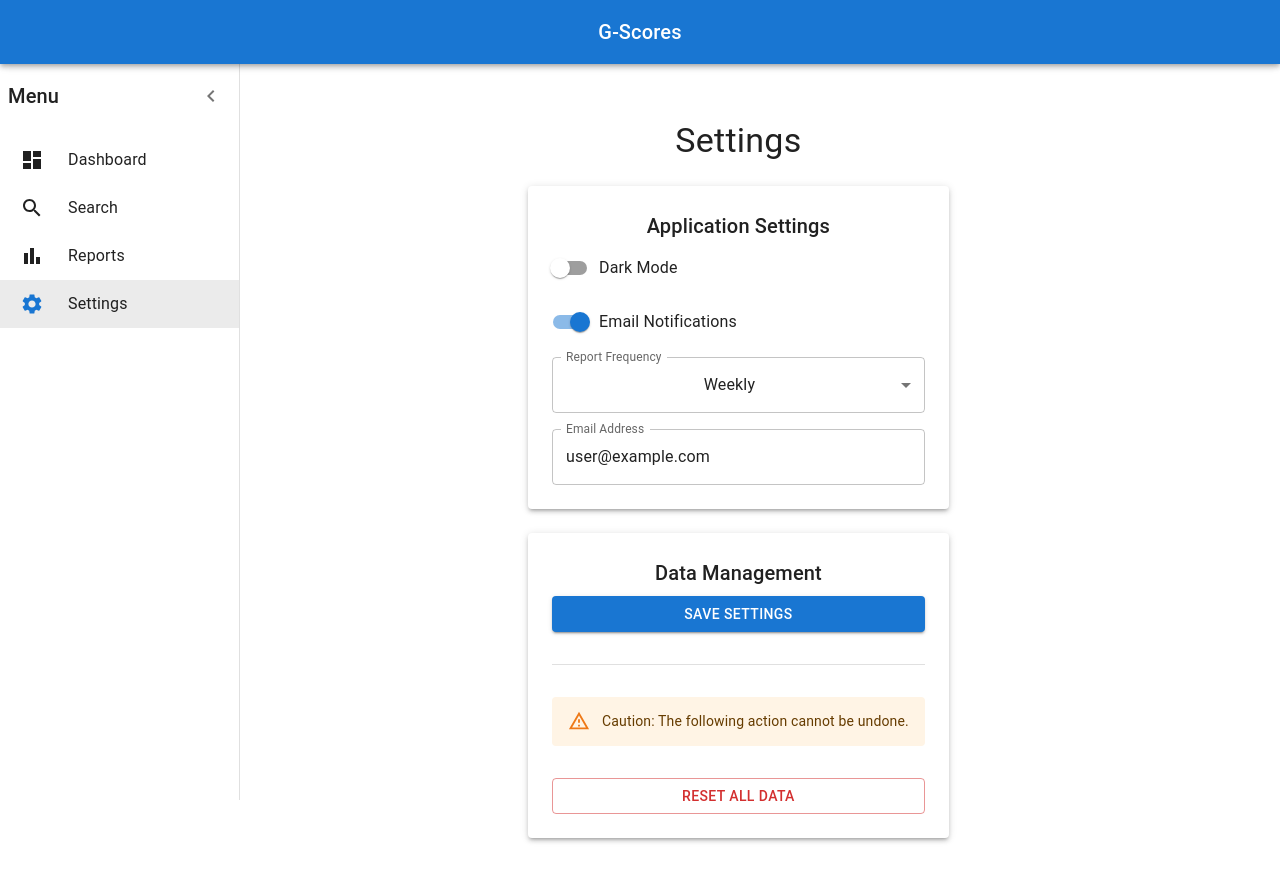
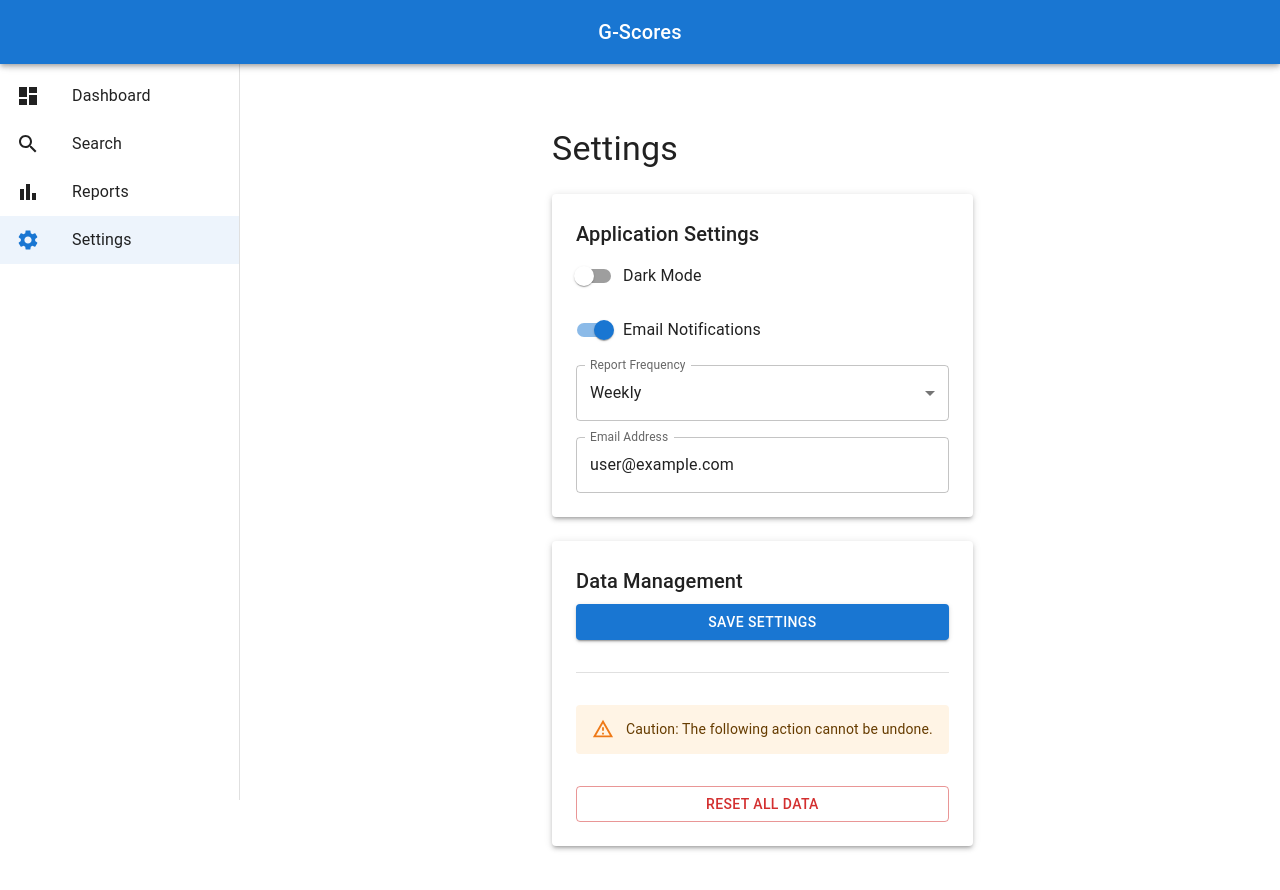
Before and after one commit to hgbaooo/GScore-GO-FE, a React (Vite) app: page /settings in a window 1280 px wide. Shown: the top 890 px of the page. Built offline with nearby package versions, Linux system fonts and the light colour scheme; the HTML template or start-up script is replaced by a standard one.

Commit message:
Remove theme file and add LoadingSpinner component; update Dashboard to use LoadingSpinner for loading state

```diff
--- a/src/App.css
+++ b/src/App.css
@@ -1,53 +1,53 @@
-#root {
-  max-width: 1280px;
-  margin: 0 auto;
-  padding: 2rem;
-  text-align: center;
+body {
+  margin: 0;
+  padding: 0;
+  font-family: -apple-system, BlinkMacSystemFont, "Segoe UI", "Roboto", "Oxygen",
+    "Ubuntu", "Cantarell", "Fira Sans", "Droid Sans", "Helvetica Neue",
+    sans-serif;
+  -webkit-font-smoothing: antialiased;
+  -moz-osx-font-smoothing: grayscale;
 }
 
-.logo {
-  height: 6em;
-  padding: 1.5em;
-  will-change: filter;
-  transition: filter 300ms;
-}
-.logo:hover {
-  filter: drop-shadow(0 0 2em #61dafbaa);
-}
-.logo.react:hover {
-  filter: drop-shadow(0 0 2em #61dafbaa);
+.MuiDrawer-paper {
+  background-color: #f5f5f5;
 }
 
-@keyframes logo-spin {
-  from {
-    transform: rotate(0deg);
-  }
-  to {
-    transform: rotate(360deg);
+.MuiListItemButton-root:hover {
+  background-color: rgba(0, 0, 0, 0.04);
+}
+
+.MuiListItemButton-root.Mui-selected {
+  background-color: rgba(0, 0, 0, 0.08);
+}
+
+.MuiListItemIcon-root {
+  color: rgba(0, 0, 0, 0.54);
+}
+
+.MuiListItemText-primary {
+  font-weight: 500;
+}
+
+.main-content {
+  margin-left: 240px;
+  flex-grow: 1;
+  padding: 16px;
+  display: flex;
+  justify-content: center;
+  align-items: flex-start;
+  min-height: calc(100vh - 64px);
+}
+
+@media (max-width: 900px) {
+  .main-content {
+    margin-left: 0;
+    padding: 16px;
   }
 }
 
-@media (prefers-reduced-motion: no-preference) {
-  a:nth-of-type(2) .logo {
-    animation: logo-spin infinite 20s linear;
-  }
+.table-container {
+  width: 100%;
+  max-width: 1200px;
+  margin: 0 auto;
+  overflow-x: auto;
 }
-
-.card {
-  padding: 2em;
-}
-
-.read-the-docs {
-  color: #888;
-}
-
-@media (max-width: 768px) {
-  .MuiContainer-root {
-    padding-left: 16px;
-    padding-right: 16px;
-  }
-
-  .MuiPaper-root {
-    margin-bottom: 16px;
-  }
-}
--- a/src/App.tsx
+++ b/src/App.tsx
@@ -1,12 +1,18 @@
 import { BrowserRouter as Router } from "react-router-dom";
-import { Box, CssBaseline, AppBar, Typography, Toolbar } from "@mui/material";
+import {
+  Box,
+  CssBaseline,
+  AppBar,
+  Typography,
+  Toolbar,
+  Container,
+} from "@mui/material";
 import Sidebar from "./components/Sidebar";
 import AppRoutes from "./routes";
-import { useState } from "react";
+
+const SIDEBAR_WIDTH = 240;
 
 const App = () => {
-  const [open, setOpen] = useState(true);
-
   return (
     <Router>
       <CssBaseline />
@@ -25,40 +31,38 @@ const App = () => {
           </Toolbar>
         </AppBar>
 
-        <Sidebar open={open} setOpen={setOpen} />
+        <Sidebar />
 
         <Box
           component="main"
           sx={{
             flexGrow: 1,
+            p: 3,
+            width: `calc(100% - ${SIDEBAR_WIDTH}px)`,
+            ml: `${SIDEBAR_WIDTH}px`,
             display: "flex",
             flexDirection: "column",
             alignItems: "center",
-            justifyContent: "center",
-            width: `calc(100% - ${open ? 240 : 60}px)`,
-            marginLeft: `${open ? 240 : 60}px`,
-            transition: (theme) =>
-              theme.transitions.create(["margin", "width"], {
-                easing: theme.transitions.easing.sharp,
-                duration: theme.transitions.duration.leavingScreen,
-              }),
-            mt: "64px",
-            p: 3,
+            minHeight: "100vh",
+            pt: "64px",
+            boxSizing: "border-box",
           }}
         >
-          <Box
+          <Container
+            maxWidth="lg"
             sx={{
-              width: "100%",
-              maxWidth: 1200,
-              textAlign: "center",
+              mt: 4,
+              mb: 4,
               display: "flex",
               flexDirection: "column",
-              alignItems: "center",
-              justifyContent: "center",
+              alignItems: "stretch",
+              width: "100%",
+              boxSizing: "border-box",
+              mx: "auto",
             }}
           >
             <AppRoutes />
-          </Box>
+          </Container>
         </Box>
       </Box>
     </Router>
--- /dev/null
+++ b/src/components/LoadingSpinner.tsx
@@ -0,0 +1,30 @@
+import type React from "react";
+import { Box, CircularProgress, Typography } from "@mui/material";
+
+interface LoadingSpinnerProps {
+  message?: string;
+}
+
+const LoadingSpinner: React.FC<LoadingSpinnerProps> = ({
+  message = "Loading...",
+}) => {
+  return (
+    <Box
+      sx={{
+        display: "flex",
+        flexDirection: "column",
+        alignItems: "center",
+        justifyContent: "center",
+        height: "100%",
+        minHeight: 300,
+      }}
+    >
+      <CircularProgress size={60} thickness={4} />
+      <Typography variant="h6" sx={{ mt: 2 }}>
+        {message}
+      </Typography>
+    </Box>
+  );
+};
+
+export default LoadingSpinner;
--- a/src/components/Sidebar.tsx
+++ b/src/components/Sidebar.tsx
@@ -1,3 +1,4 @@
+import type React from "react";
 import {
   Drawer,
   List,
@@ -5,21 +6,13 @@ import {
   ListItemButton,
   ListItemIcon,
   ListItemText,
-  IconButton,
   Toolbar,
-  Typography,
-  useTheme,
-  useMediaQuery,
+  Box,
 } from "@mui/material";
-import {
-  Dashboard,
-  Search,
-  BarChart,
-  Settings,
-  Menu,
-  ChevronLeft,
-} from "@mui/icons-material";
+import { Dashboard, Search, BarChart, Settings } from "@mui/icons-material";
 import { Link, useLocation } from "react-router-dom";
+
+const SIDEBAR_WIDTH = 240;
 
 const menuItems = [
   { text: "Dashboard", icon: <Dashboard />, path: "/" },
@@ -28,98 +21,42 @@ const menuItems = [
   { text: "Settings", icon: <Settings />, path: "/settings" },
 ];
 
-interface SidebarProps {
-  open: boolean;
-  setOpen: (open: boolean) => void;
-}
-
-const Sidebar: React.FC<SidebarProps> = ({ open, setOpen }) => {
+const Sidebar: React.FC = () => {
   const location = useLocation();
-  const theme = useTheme();
-  const isMobile = useMediaQuery(theme.breakpoints.down("sm"));
-
-  const handleDrawerToggle = () => {
-    setOpen(!open);
-  };
-
-  const drawerWidth = open ? 240 : 60;
 
   return (
     <Drawer
-      variant={isMobile ? "temporary" : "permanent"}
-      open={open}
-      onClose={handleDrawerToggle}
+      variant="permanent"
       sx={{
-        width: drawerWidth,
+        width: SIDEBAR_WIDTH,
         flexShrink: 0,
-        "& .MuiDrawer-paper": {
-          width: drawerWidth,
+        [`& .MuiDrawer-paper`]: {
+          width: SIDEBAR_WIDTH,
           boxSizing: "border-box",
-          top: { xs: 0, sm: 64 },
-          height: { xs: "100%", sm: "calc(100% - 64px)" },
-          transition: theme.transitions.create("width", {
-            easing: theme.transitions.easing.sharp,
-            duration: theme.transitions.duration.enteringScreen,
-          }),
         },
       }}
     >
-      <Toolbar
-        sx={{
-          display: "flex",
-          alignItems: "center",
-          justifyContent: "flex-end",
-          px: [1],
-        }}
-      >
-        {open && (
-          <Typography variant="h6" noWrap component="div" sx={{ flexGrow: 1 }}>
-            Menu
-          </Typography>
-        )}
-        <IconButton onClick={handleDrawerToggle}>
-          {open ? <ChevronLeft /> : <Menu />}
-        </IconButton>
-      </Toolbar>
-
+      <Toolbar /> {/* Để tránh nội dung bị che bởi AppBar */}
+      <Box sx={{ overflow: "auto" }}>
         <List>
           {menuItems.map(({ text, icon, path }) => {
             const isActive = location.pathname === path;
 
             return (
               <ListItem key={text} disablePadding>
-              <ListItemButton
-                component={Link}
-                to={path}
-                sx={{
-                  backgroundColor: isActive ? "action.selected" : "transparent",
-                  "&:hover": {
-                    backgroundColor: isActive
-                      ? "action.selected"
-                      : "action.hover",
-                  },
-                  minHeight: 48,
-                  justifyContent: open ? "initial" : "center",
-                  px: 2.5,
-                }}
-              >
+                <ListItemButton component={Link} to={path} selected={isActive}>
                   <ListItemIcon
-                  sx={{
-                    color: isActive ? "primary.main" : "inherit",
-                    minWidth: 0,
-                    mr: open ? 3 : "auto",
-                    justifyContent: "center",
-                    fontSize: "1.25rem",
-                  }}
+                    sx={{ color: isActive ? "primary.main" : "inherit" }}
                   >
                     {icon}
                   </ListItemIcon>
-                <ListItemText primary={text} sx={{ opacity: open ? 1 : 0 }} />
+                  <ListItemText primary={text} />
                 </ListItemButton>
               </ListItem>
             );
           })}
         </List>
+      </Box>
     </Drawer>
   );
 };
--- a/src/pages/Dashboard.tsx
+++ b/src/pages/Dashboard.tsx
@@ -8,22 +8,17 @@ import {
   TableContainer,
   TableHead,
   TableRow,
-  Container,
-  useTheme,
-  useMediaQuery,
-  Skeleton, // Import Skeleton
+  Box,
 } from "@mui/material";
 import { getTop10Students } from "../services/studentService";
-import { TopStudent } from "../types";
+import type { TopStudent } from "../types";
 import toast from "react-hot-toast";
+import LoadingSpinner from "../components/LoadingSpinner";
 
 const Dashboard = () => {
   const [topStudents, setTopStudents] = useState<TopStudent[]>([]);
   const [loading, setLoading] = useState(true);
   const [error, setError] = useState<string | null>(null);
-
-  const theme = useTheme();
-  const isSmallScreen = useMediaQuery(theme.breakpoints.down("md"));
 
   useEffect(() => {
     const fetchData = async () => {
@@ -45,40 +40,32 @@ const Dashboard = () => {
   }, []);
 
   if (loading) {
-    return (
-      <Container maxWidth="lg" sx={{ mt: 4, mb: 4 }}>
-        <Paper elevation={3} sx={{ p: 3 }}>
-          <Typography variant="h6" gutterBottom>
-            Top 10 Students of Group A
-          </Typography>
-          <Skeleton variant="rectangular" width="100%" height={300} />
-        </Paper>
-      </Container>
-    );
+    return <LoadingSpinner message="Loading top students..." />;
   }
 
   if (error) {
     return (
-      <Container maxWidth="lg" sx={{ mt: 4, mb: 4 }}>
-        <Paper elevation={3} sx={{ p: 3 }}>
+      <Box sx={{ width: "100%", display: "flex", justifyContent: "center" }}>
+        <Paper elevation={3} sx={{ p: 3, maxWidth: "lg", width: "100%" }}>
           <Typography variant="h6" color="error">
             Error: {error}
           </Typography>
         </Paper>
-      </Container>
+      </Box>
     );
   }
+
   return (
-    <Container maxWidth="lg" sx={{ mt: 4, mb: 4 }}>
-      <Typography variant="h4" gutterBottom>
+    <Box className="main-content">
+      <Typography variant="h4" gutterBottom align="center">
         Dashboard
       </Typography>
-      <Paper elevation={3} sx={{ p: 3, overflow: "hidden" }}>
+      <Paper elevation={3} sx={{ p: 3, width: "100%", maxWidth: 1200 }}>
         <Typography variant="h6" gutterBottom>
           Top 10 Students of Group A
         </Typography>
-        <TableContainer sx={{ maxHeight: 440 }}>
-          <Table stickyHeader size={isSmallScreen ? "small" : "medium"}>
+        <TableContainer className="table-container">
+          <Table stickyHeader>
             <TableHead>
               <TableRow>
                 <TableCell>Rank</TableCell>
@@ -89,7 +76,7 @@ const Dashboard = () => {
                 <TableCell align="right">Vật lý</TableCell>
                 <TableCell align="right">Hóa học</TableCell>
                 <TableCell align="right">Sinh học</TableCell>
-                <TableCell align="right">Total Score</TableCell>{" "}
+                <TableCell align="right">Total Score</TableCell>
               </TableRow>
             </TableHead>
             <TableBody>
@@ -124,7 +111,7 @@ const Dashboard = () => {
           </Table>
         </TableContainer>
       </Paper>
-    </Container>
+    </Box>
   );
 };
 
```
Also changed, not shown: src/pages/Reports.tsx (+111 -43 lines), src/pages/SearchScores.tsx (+73 -38 lines), src/theme.ts (deleted, +0 -15 lines). Lines whose indentation alone changed are shown as unchanged.
